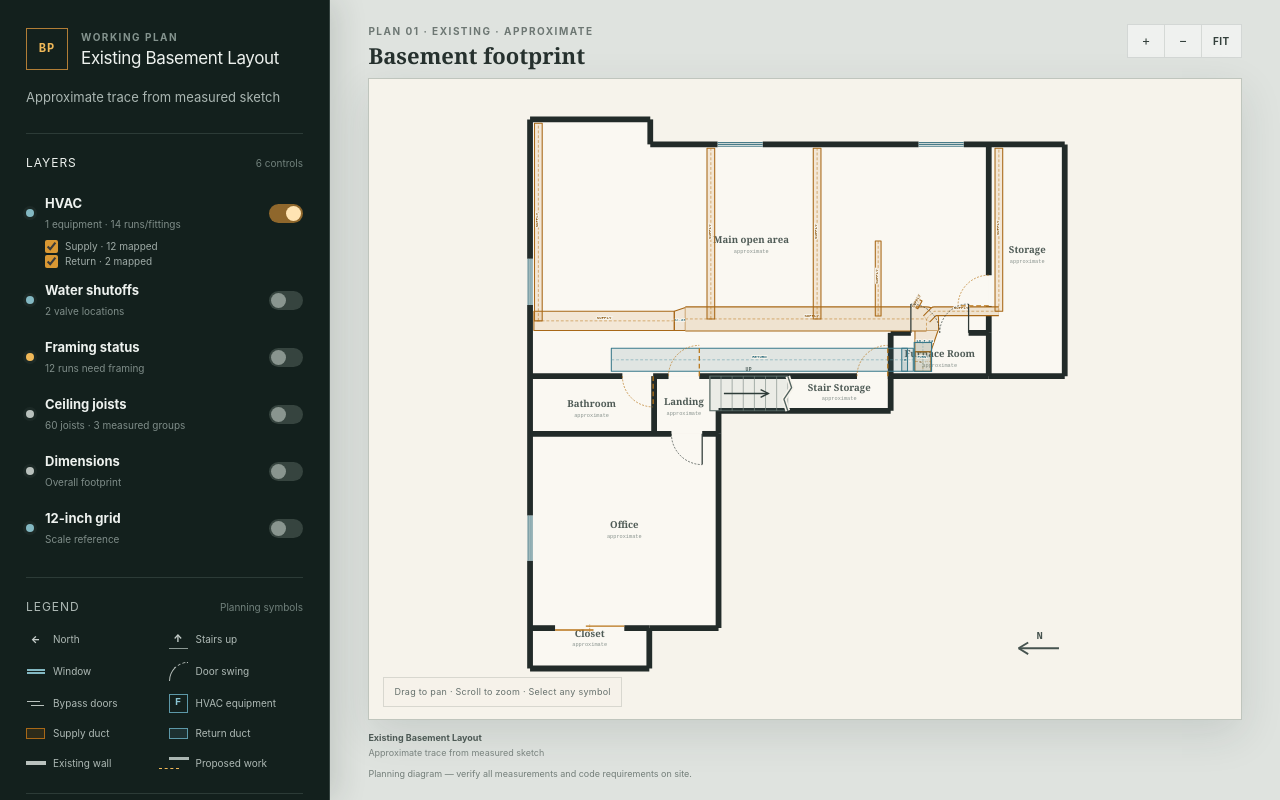
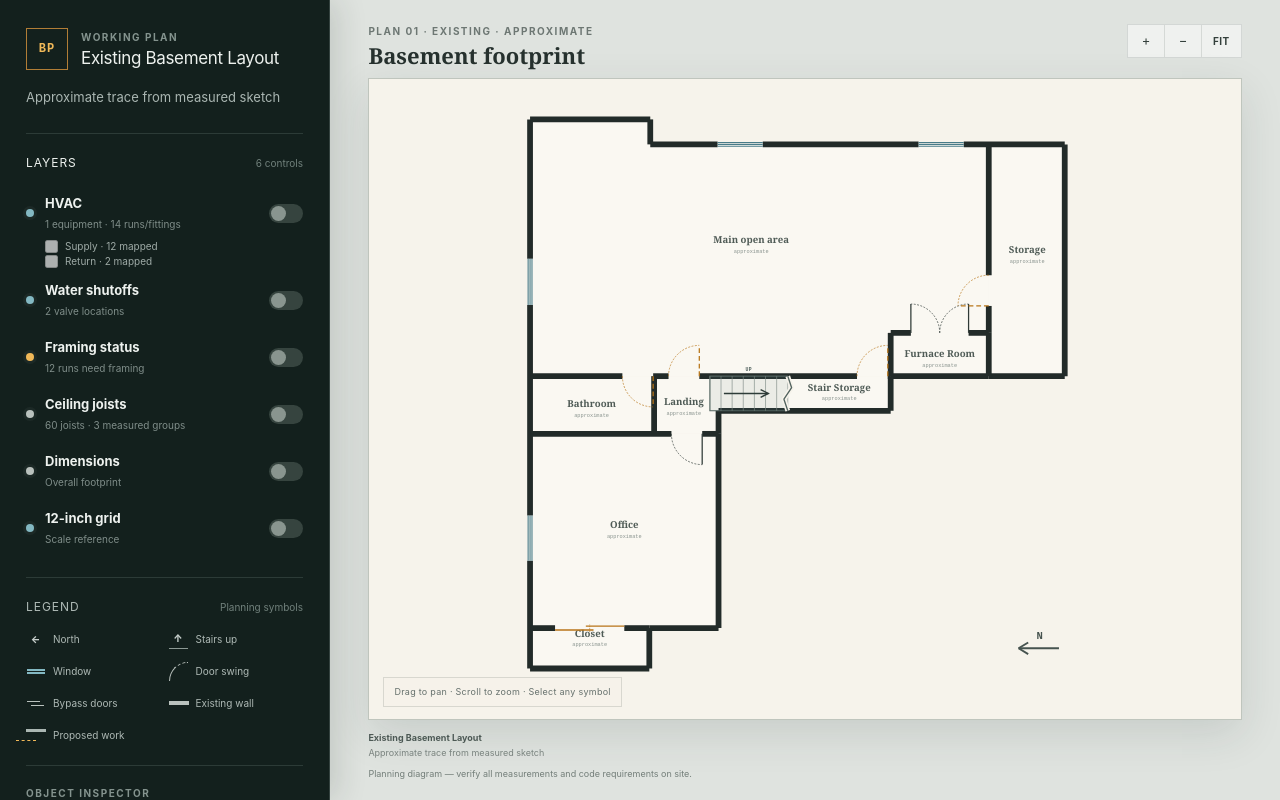
Before and after one commit to kevinbailey25/basement-planning, a Next.js app: page / in a window 1280 px wide. Built offline with nearby package versions, Linux system fonts and the light colour scheme.

Commit message:
Default optional overlays to off

```diff
--- a/app/BasementPlanner.tsx
+++ b/app/BasementPlanner.tsx
@@ -474,7 +474,7 @@ function LayerToggle({ label, detail, checked, onChange, color }: { label: strin
 }
 
 export function BasementPlanner() {
-  const [toggles, setToggles] = useState<Record<ToggleKey, boolean>>({ hvac: true, hvacSupply: true, hvacReturn: true, water: false, framing: false, joists: false, dimensions: false, grid: false });
+  const [toggles, setToggles] = useState<Record<ToggleKey, boolean>>({ hvac: false, hvacSupply: false, hvacReturn: false, water: false, framing: false, joists: false, dimensions: false, grid: false });
   const [selectedId, setSelectedId] = useState<string>();
   const [measurementSide, setMeasurementSide] = useState<WallSide>();
   const [view, setView] = useState(DEFAULT_VIEW);
```
Also changed, not shown: 1 other file (tests, documents, lock files or other folders).
